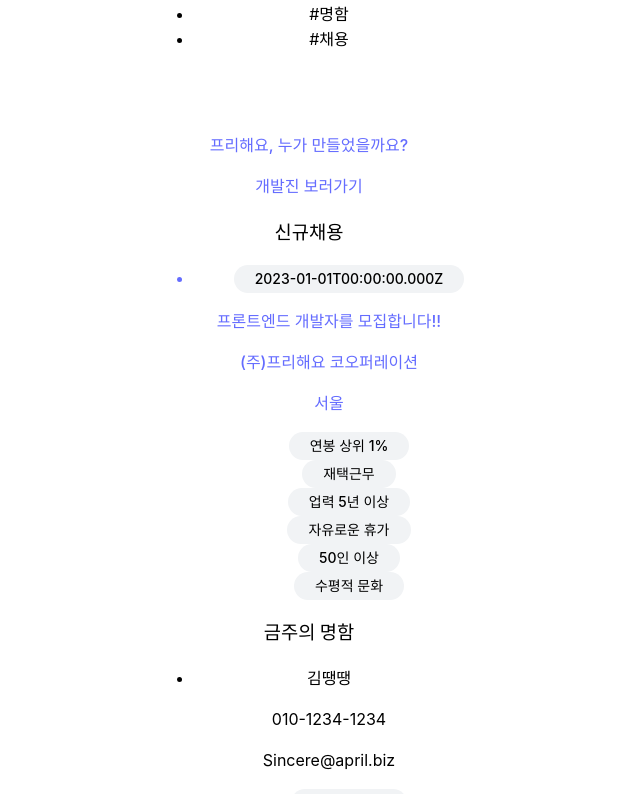
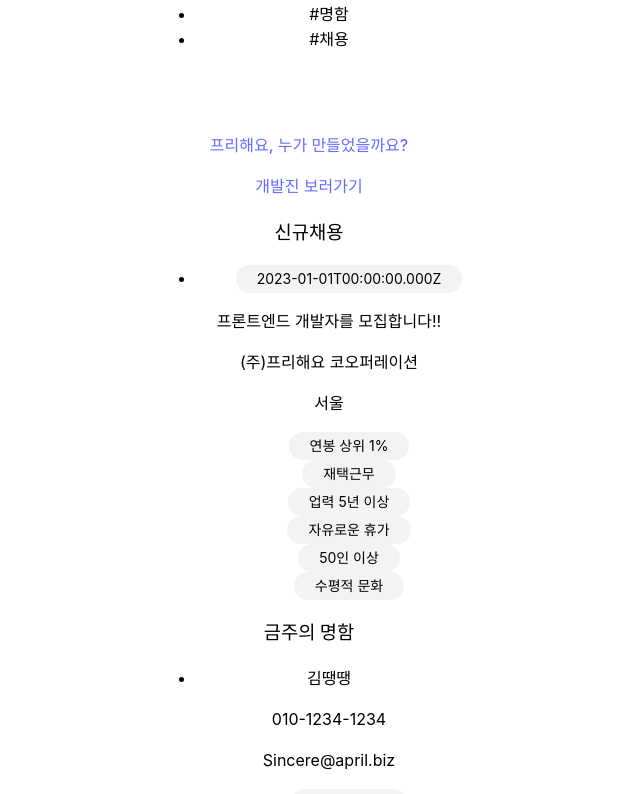
Before and after one commit to heoh06/freehaeyo, a React (Vite) app in the folder freehaeyo/: page / in a window 1280 px wide. Shown: the part 433-1227 px from the top of the page, without its empty margins (331-971 px from the left). Built offline with nearby package versions, Linux system fonts and the light colour scheme; grey boxes are pictures that could not be loaded.

Commit message:
chore: HireCard 감싸는 Link 삭제

```diff
--- a/freehaeyo/src/Pages/Hire.jsx
+++ b/freehaeyo/src/Pages/Hire.jsx
@@ -9,7 +9,6 @@ import { Chip } from '@mantine/core';
 import { Group } from '@mantine/core';
 
 import { useState } from 'react';
-import { Link } from 'react-router-dom';
 
 function Hire() {
   const [checkedTag, setCheckedTag] = useState([]);
@@ -34,9 +33,7 @@ function Hire() {
             <ul>
               {/* Todo:무한스크롤 */}
               {HireData.map((data) => (
-                <Link to={`/hireinfo/${data.id}`} key={data.id}>
-                  <HireCard employmentData={data} key={data.id} />
-                </Link>
+                <HireCard employmentData={data} key={data.id} />
               ))}
             </ul>
           </div>
--- a/freehaeyo/src/Pages/MainPage.jsx
+++ b/freehaeyo/src/Pages/MainPage.jsx
@@ -49,15 +49,10 @@ function MainPage() {
           <h3>신규채용</h3>
           <ul>
             {slicedHireData.map((employmentData) => (
-              <Link
-                to={`/hireinfo/${employmentData.id}`}
+              <HireCard
+                employmentData={employmentData}
                 key={employmentData.id}
-              >
-                <HireCard
-                  employmentData={employmentData}
-                  key={employmentData.id}
-                />
-              </Link>
+              />
             ))}
           </ul>
         </section>
```
